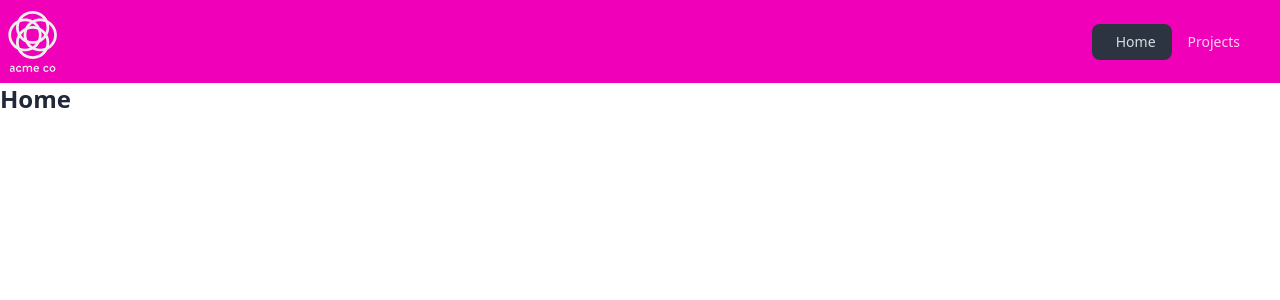
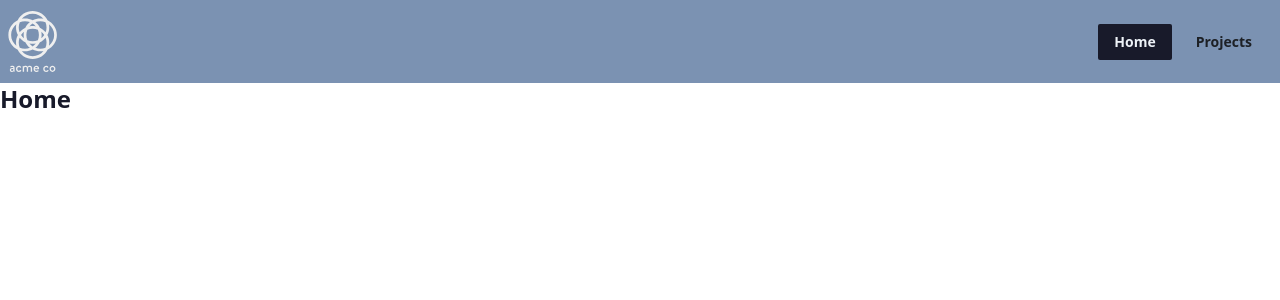
Before and after one commit to craigmckeachie/keeptrack-ts, a React (Create React App) app: page / in a window 1280 px wide. Shown: the top 300 px of the page. Built offline with nearby package versions, Linux system fonts and the light colour scheme.

Commit message:
getting somewhere

```diff
--- a/public/index.html
+++ b/public/index.html
@@ -1,5 +1,5 @@
 <!DOCTYPE html>
-<html lang="en">
+<html lang="en" data-theme="corporate">
   <head>
     <meta charset="utf-8" />
     <link rel="icon" href="%PUBLIC_URL%/favicon.ico" />
--- a/src/App.tsx
+++ b/src/App.tsx
@@ -19,12 +19,9 @@ function App() {
           <img src="/assets/logo-3.svg" alt="logo" width="49" height="99" />
         </div>
         <div className="flex-none">
-          <ul className="menu menu-horizontal p-4">
-            <li>
-              <NavLink to="/" className="">
-                <span className="icon-home"></span>
-                Home
-              </NavLink>
+          <ul className="menu menu-horizontal px-1 font-semibold">
+            <li className="mx-2">
+              <NavLink to="/">Home</NavLink>
             </li>
             <li>
               <NavLink to="/projects/" className="">
--- a/src/projects/ProjectCard.tsx
+++ b/src/projects/ProjectCard.tsx
@@ -19,15 +19,19 @@ function ProjectCard(props: ProjectCardProps) {
   };
 
   return (
-    <div className="card  w-96 shadow-xl m-4 bg-neutral-content glass">
+    <div className="card  w-96 shadow-xl m-4 glass">
       <figure>
         <img src={project.imageUrl} alt={project.name} />
       </figure>
       <section className="card-body">
         <Link to={'/projects/' + project.id}>
-          <h5 className="card-title">{project.name}</h5>
-          <p>{formatDescription(project.description)}</p>
-          <p>Budget : {project.budget.toLocaleString()}</p>
+          <h5 className="card-title mb-4">{project.name}</h5>
+          <p className="mb-4 text-neutral-400">
+            {formatDescription(project.description)}
+          </p>
+          <p className="mb-2 badge p-6 badge-ghost">
+            Budget : $ {project.budget.toLocaleString()}
+          </p>
         </Link>
         <div className="card-actions justify-end">
           <button
--- a/tailwind.config.js
+++ b/tailwind.config.js
@@ -5,4 +5,7 @@ module.exports = {
     extend: {},
   },
   plugins: [require('@tailwindcss/typography'), require('daisyui')],
+  daisyui: {
+    themes: ['light', 'dark', 'forest', 'corporate', 'wireframe'],
+  },
 };
```
